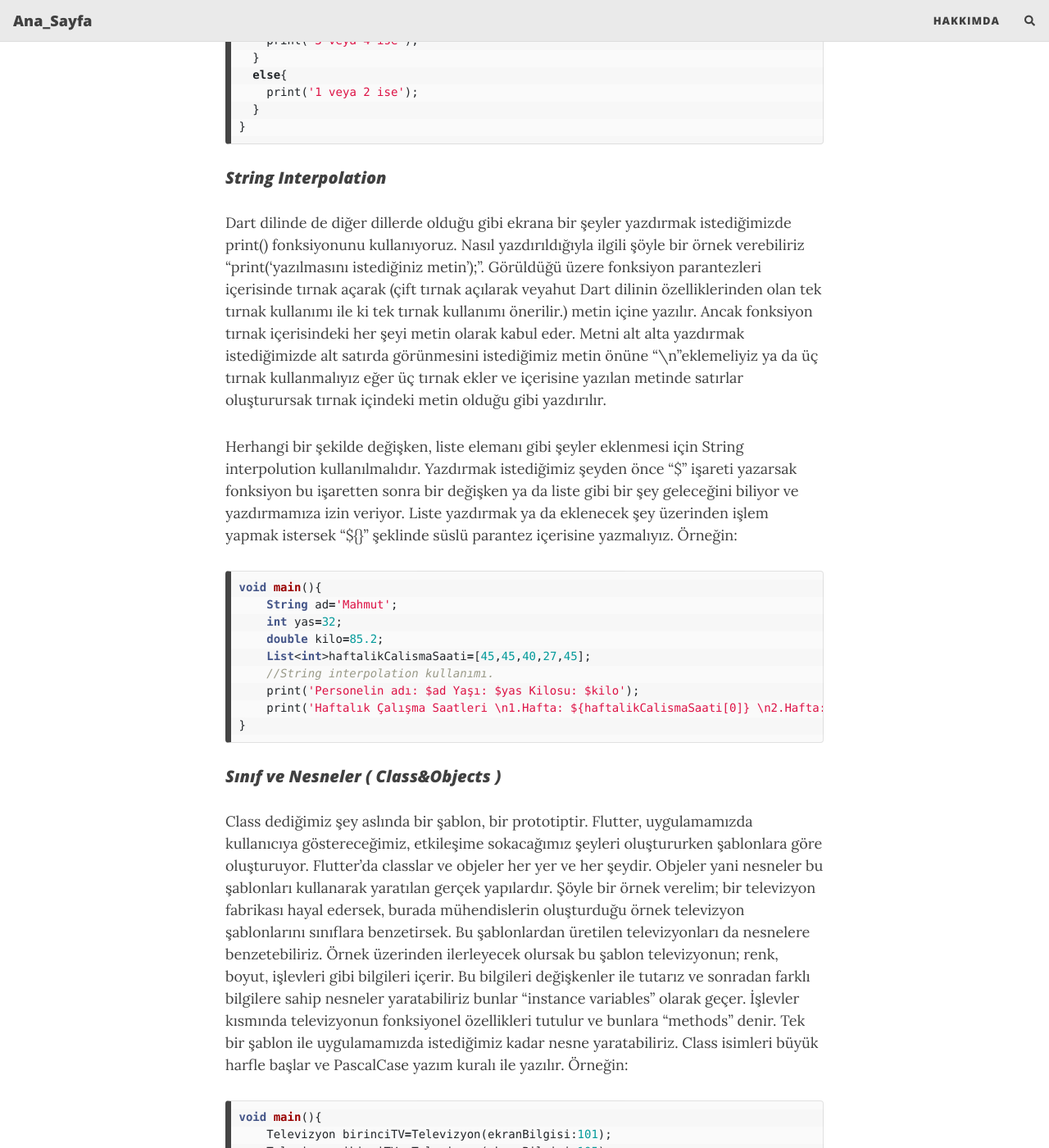
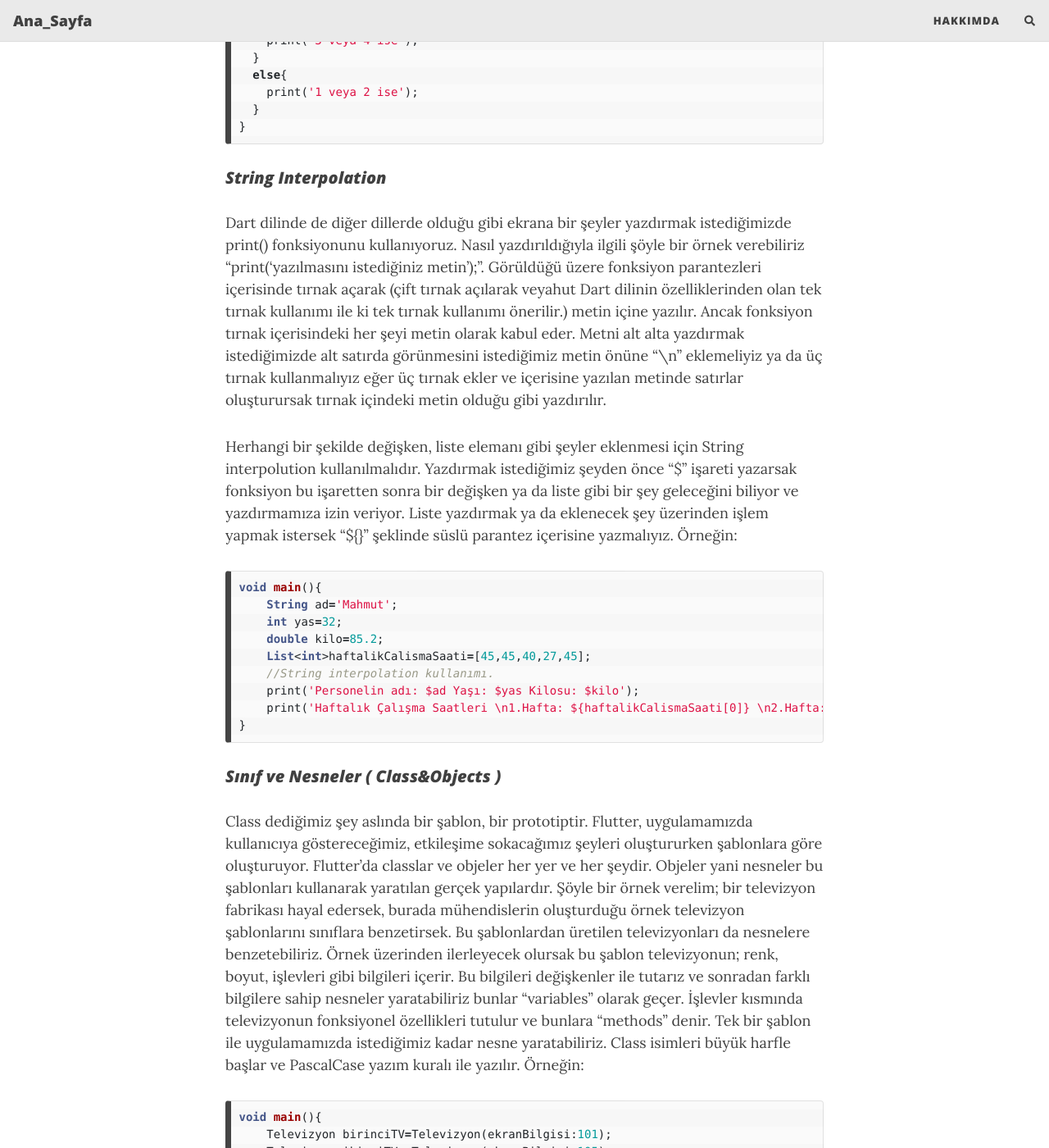
Before and after one commit to ahmetince1/ahmetince1.github.io, a Jekyll site: the page built from _posts/2023-11-29-Dart.md, in a window 1280 px wide and 1400 px high, scrolled down 5566 px. Shown: the whole window at 82% size. Built offline with Jekyll 4.4.1, drawn with Linux system fonts in a browser that asks for light colours; nearby versions of some CDN libraries; comment, search, counter and statistics services are not loaded; some of the changed text lies outside the part shown.

Commit message:
post metni düzenlendi.

````diff
--- a/_posts/2023-11-29-Dart.md
+++ b/_posts/2023-11-29-Dart.md
@@ -14,8 +14,8 @@ author: Ahmet Zeki İnce
 <p>Dart; Google ekibi tarafından geliştirilen, esnek ve güncel bir programlama dilidir.
 Ekip tarafından yapılan tanımlama şöyledir;</p>
 Dart, herhangi bir platformda hızlı uygulamalar geliştirmek için optimize edilmiş bir istemci odaklı dildir. Hedefi, çoklu platform geliştirmesi için en üretken programlama dilini sunmak ve uygulama çerçeveleri için esnek bir yürütme ortamı platformuyla eşleştirmektir.
-<p>Diller, teknik zarflarıyla tanımlanır.Geliştirme sırasında yapılan seçimler, bir dilin yeteneklerini ve güçlü yönlerini şekillendiren unsurlardır. Dart, özellikle istemci geliştirmesine uygun olan bir teknik zarfa sahiptir, geliştirmeyi (sub-second stateful hot reload) ve web, mobil ve masaüstü gibi birçok derleme hedefinde yüksek kaliteli üretim deneyimlerini önceliklendirir.</p>
-<p>Dart aynı zamanda Flutter’ın temelini oluşturur. Dart, Flutter uygulamalarını güçlendiren dil ve çalışma zamanını sağlar, ancak aynı zamanda biçimlendirme, analiz ve kod testi gibi birçok temel geliştirici görevini de destekler."</p>
+<p>Diller, teknik zarflarıyla tanımlanır. Geliştirme sırasında yapılan seçimler, bir dilin yeteneklerini ve güçlü yönlerini şekillendiren unsurlardır. Dart, özellikle istemci geliştirmesine uygun olan bir teknik zarfa sahiptir, geliştirmeyi (sub-second stateful hot reload) ve web, mobil ve masaüstü gibi birçok derleme hedefinde yüksek kaliteli üretim deneyimlerini önceliklendirir.</p>
+<p>Dart aynı zamanda Flutter’ın temelini oluşturur. Dart, Flutter uygulamalarını güçlendiren dil ve çalışma zamanını sağlar, ancak aynı zamanda biçimlendirme, analiz ve kod testi gibi birçok temel geliştirici görevini de destekler.</p>
 
 
 ## Dart Giriş
@@ -102,7 +102,7 @@ int hesapla(int ilkSayi, int ikinciSayi){
     return ilkSayi*ikinciSayi;
 }
 ```
--   Anonim Fonksiyonlar = Fonksiyonlara, ihtiyaç duyduğumuzda çağırmak için isimler veririz. Ancak bazı durumlarda fonksiyonlar aynı anda oluşturulur ve kullanılır ancak başka bir yerde kullanılmaz bu durumlarda isimsiz yani anonim fonksiyonlar kullanırız. Kullanımı şöyledir : “(girdiler){gövdedeki kodlar}”.
+-   Anonim Fonksiyonlar = Fonksiyonlara, ihtiyaç duyduğumuzda çağırmak için isimler veririz. Ancak bazı durumlarda fonksiyonlar aynı anda oluşturulur ve kullanılır ancak başka bir yerde kullanılmaz bu durumlarda isimsiz yani anonim fonksiyonlar kullanırız. Kullanımı şöyledir: “(girdiler){gövdedeki kodlar}”.
 
 <p></p>
 
@@ -146,7 +146,7 @@ void main(){
 <p></p>
 
 ##### ***String Interpolation***
-Dart dilinde de diğer dillerde olduğu gibi ekrana bir şeyler yazdırmak istediğimizde print() fonksiyonunu kullanıyoruz. Nasıl yazdırıldığıyla ilgili şöyle bir örnek verebiliriz “print(‘yazılmasını istediğiniz metin’);”. Görüldüğü üzere fonksiyon parantezleri içerisinde tırnak açarak (çift tırnak açılarak veyahut Dart dilinin özelliklerinden olan tek tırnak kullanımı ile ki tek tırnak kullanımı önerilir.) metin içine yazılır. Ancak fonksiyon tırnak içerisindeki her şeyi metin olarak kabul eder. Metni alt alta yazdırmak istediğimizde alt satırda görünmesini istediğimiz metin önüne “\n”eklemeliyiz ya da üç tırnak kullanmalıyız eğer üç tırnak ekler ve içerisine yazılan metinde satırlar oluşturursak tırnak içindeki metin olduğu gibi yazdırılır.
+Dart dilinde de diğer dillerde olduğu gibi ekrana bir şeyler yazdırmak istediğimizde print() fonksiyonunu kullanıyoruz. Nasıl yazdırıldığıyla ilgili şöyle bir örnek verebiliriz “print(‘yazılmasını istediğiniz metin’);”. Görüldüğü üzere fonksiyon parantezleri içerisinde tırnak açarak (çift tırnak açılarak veyahut Dart dilinin özelliklerinden olan tek tırnak kullanımı ile ki tek tırnak kullanımı önerilir.) metin içine yazılır. Ancak fonksiyon tırnak içerisindeki her şeyi metin olarak kabul eder. Metni alt alta yazdırmak istediğimizde alt satırda görünmesini istediğimiz metin önüne “\n” eklemeliyiz ya da üç tırnak kullanmalıyız eğer üç tırnak ekler ve içerisine yazılan metinde satırlar oluşturursak tırnak içindeki metin olduğu gibi yazdırılır.
 <p>Herhangi bir şekilde değişken, liste elemanı gibi şeyler eklenmesi için String interpolution kullanılmalıdır. Yazdırmak istediğimiz şeyden önce “$” işareti yazarsak fonksiyon bu işaretten sonra bir değişken ya da liste gibi bir şey geleceğini biliyor ve yazdırmamıza izin veriyor. Liste yazdırmak ya da eklenecek şey üzerinden işlem yapmak istersek “${}” şeklinde süslü parantez içerisine yazmalıyız. Örneğin:</p>
 
 ```dart
@@ -164,7 +164,7 @@ void main(){
 <p></p>
 
 ##### ***Sınıf ve Nesneler ( Class&Objects )***
-Class dediğimiz şey aslında bir şablon, bir prototiptir. Flutter, uygulamamızda kullanıcıya göstereceğimiz, etkileşime sokacağımız şeyleri oluştururken şablonlara göre oluşturuyor. Flutter’da classlar ve objeler her yer ve her şeydir. Objeler yani nesneler bu şablonları kullanarak yaratılan gerçek yapılardır. Şöyle bir örnek verelim; bir televizyon fabrikası hayal edersek, burada mühendislerin oluşturduğu örnek televizyon şablonlarını sınıflara benzetirsek. Bu şablonlardan üretilen televizyonları da nesnelere benzetebiliriz. Örnek üzerinden ilerleyecek olursak bu şablon televizyonun; renk, boyut, işlevleri gibi bilgileri içerir. Bu bilgileri değişkenler ile tutarız ve sonradan farklı bilgilere sahip nesneler yaratabiliriz bunlar “instance variables” olarak geçer. İşlevler kısmında televizyonun fonksiyonel özellikleri tutulur ve bunlara “methods” denir. Tek bir şablon ile uygulamamızda istediğimiz kadar nesne yaratabiliriz. Class isimleri büyük harfle başlar ve PascalCase yazım kuralı ile yazılır. Örneğin:
+Class dediğimiz şey aslında bir şablon, bir prototiptir. Flutter, uygulamamızda kullanıcıya göstereceğimiz, etkileşime sokacağımız şeyleri oluştururken şablonlara göre oluşturuyor. Flutter’da classlar ve objeler her yer ve her şeydir. Objeler yani nesneler bu şablonları kullanarak yaratılan gerçek yapılardır. Şöyle bir örnek verelim; bir televizyon fabrikası hayal edersek, burada mühendislerin oluşturduğu örnek televizyon şablonlarını sınıflara benzetirsek. Bu şablonlardan üretilen televizyonları da nesnelere benzetebiliriz. Örnek üzerinden ilerleyecek olursak bu şablon televizyonun; renk, boyut, işlevleri gibi bilgileri içerir. Bu bilgileri değişkenler ile tutarız ve sonradan farklı bilgilere sahip nesneler yaratabiliriz bunlar “variables” olarak geçer. İşlevler kısmında televizyonun fonksiyonel özellikleri tutulur ve bunlara “methods” denir. Tek bir şablon ile uygulamamızda istediğimiz kadar nesne yaratabiliriz. Class isimleri büyük harfle başlar ve PascalCase yazım kuralı ile yazılır. Örneğin:
 
 ```dart
 void main(){
````
Also changed, not shown: other parts of _posts/2023-11-29-Dart.md (+2 -2 lines).
